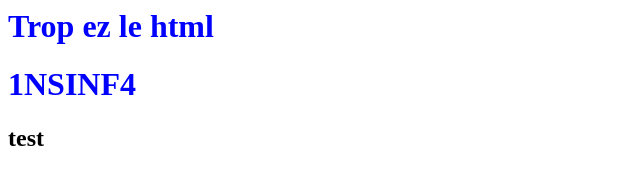
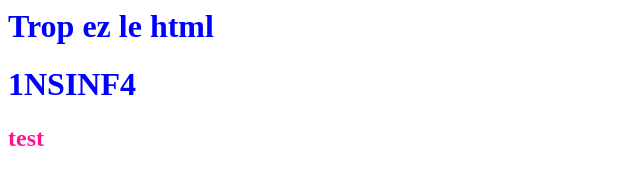
Before and after one commit to Miragee8/HTML, a plain HTML site: page index.html in a window 1280 px wide. Shown: the full height of the page, 0-640 px from the left. Drawn offline with Linux system fonts and the light colour scheme.

Commit message:
Update style.css

```diff
--- a/style.css
+++ b/style.css
@@ -1,3 +1,6 @@
 h1 {
     color: blue;
 }
+h2 {
+    color: deeppink;
+}
```
